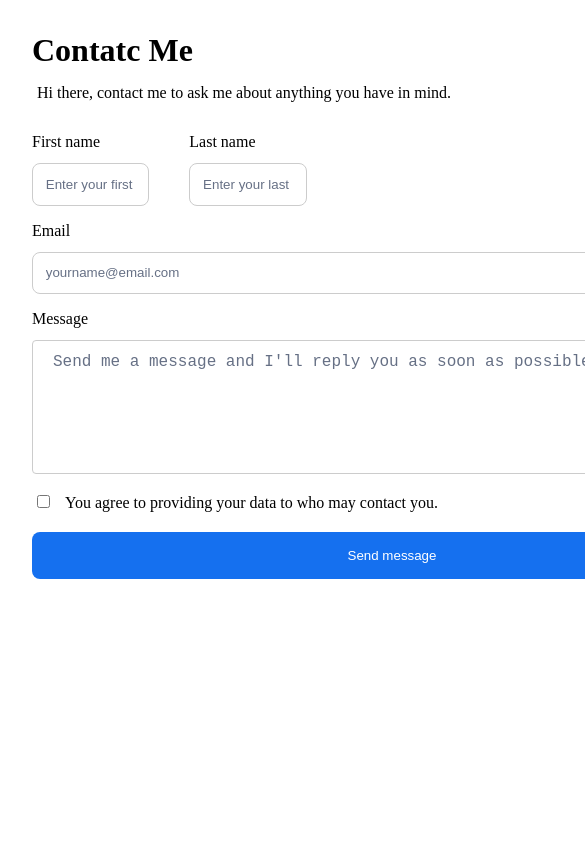
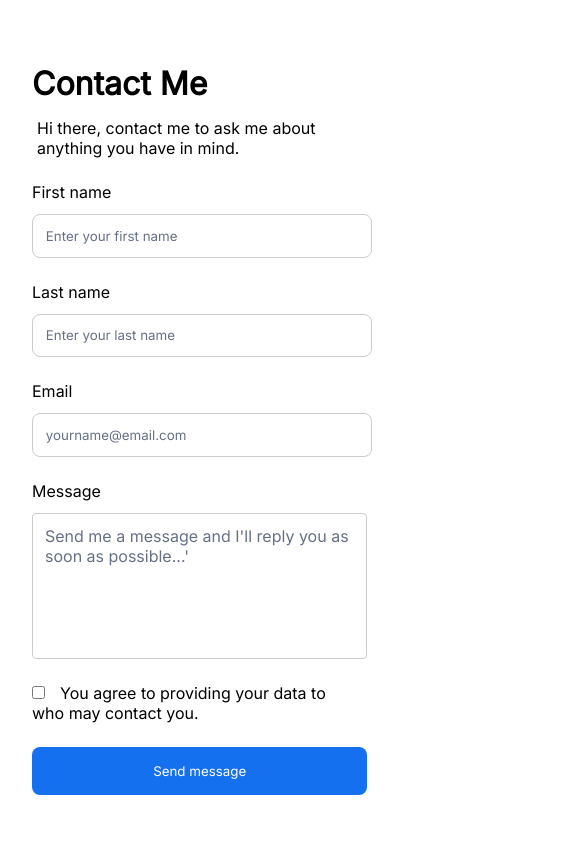
Before and after one commit to doziem/link_tree_app, a React (Create React App) app: page /contact in a window 390 px wide. Shown: the top 844 px of the page, 585 px wide, since content can reach past the window. Built offline with nearby package versions, Linux system fonts and the light colour scheme.

Commit message:
mobile responsiveness

```diff
--- a/public/index.html
+++ b/public/index.html
@@ -9,10 +9,16 @@
       name="description"
       content="Web site created using create-react-app"
     />
+
     <link rel="apple-touch-icon" href="%PUBLIC_URL%/logo192.png" />
 
     <link rel="manifest" href="%PUBLIC_URL%/manifest.json" />
-
+    <link rel="preconnect" href="https://fonts.googleapis.com" />
+    <link rel="preconnect" href="https://fonts.gstatic.com" crossorigin />
+    <link
+      href="https://fonts.googleapis.com/css2?family=Inter&family=Poppins:wght@200&display=swap"
+      rel="stylesheet"
+    />
     <title>link-tree app</title>
   </head>
   <body>
--- a/src/App.css
+++ b/src/App.css
@@ -1,3 +1,6 @@
+* {
+  font-family: 'Inter', sans-serif;
+}
 a {
   text-decoration: none;
   align-items: center;
@@ -17,6 +20,7 @@ p {
   /* width: 100%; */
 }
 
+/* Header */
 .header {
   display: flex;
   flex-direction: column;
@@ -39,6 +43,7 @@ p {
 #slack {
   display: none;
 }
+/* Home */
 .home {
   height: 100%;
   width: 100%;
@@ -48,16 +53,19 @@ p {
   align-items: center;
 }
 
+/* Contact Form */
+
 .form {
   /* display: flex;
   flex-direction: column; */
   /* justify-content: center; */
   margin: 20px auto;
   align-items: center;
-  width: 720px;
+  width: 50%;
 }
 .form-group {
   display: flex;
+  justify-content: space-between;
   width: 100%;
 }
 .form-control {
@@ -67,24 +75,25 @@ p {
 }
 label {
   margin-bottom: 12px;
+  font-weight: 500;
 }
 input[type='text'] {
   padding: 0.8rem;
   border-radius: 0.5rem;
   border: 1px solid #ccc;
-  width: 23vw;
+  width: 21.6vw;
 }
 
 input[type='email'] {
   padding: 0.8rem;
   border: 1px solid #ccc;
   border-radius: 8px;
-  /* width: 100%; */
+  width: 48vw;
 }
 
 textarea {
-  /* width: 100%; */
-  padding: 12px 20px;
+  width: 50vw;
+  padding: 12px;
   box-sizing: border-box;
   border: 1px solid #ccc;
   border-radius: 4px;
@@ -93,7 +102,7 @@ textarea {
 }
 
 .checkbox-control {
-  margin: 20px 5px;
+  margin: 20px 0px;
 }
 .checkbox-control > label {
   margin-left: 15px;
@@ -108,14 +117,17 @@ textarea {
   color: #fff;
   padding: 1rem;
   border: none;
-  width: 100%;
+  width: 50vw;
+  margin-bottom: 6rem;
 }
 
 #btn_submit:focus {
   border: none;
 }
+
+/* Button */
 .link {
-  width: 72rem;
+  width: 98%;
   height: 4.5rem;
   margin: 1.5rem auto;
   padding: 1.5rem 2rem;
@@ -133,6 +145,7 @@ a:hover {
 .slack-img {
   margin-right: 12px;
 }
+/* Footer */
 .footer {
   display: flex;
   width: 100%;
@@ -156,14 +169,90 @@ a:hover {
   width: 132px;
 }
 
+/* Media Query */
+@media only screen and (min-width: 960px) and (max-width: 1024px) {
+  .header {
+    margin-top: 4rem;
+  }
+  .link {
+    width: 100%;
+    /* margin: 1rem 0;
+    padding: 0.5rem 1rem; */
+  }
+  .form {
+    width: 90%;
+    margin-top: 5rem;
+  }
+
+  input[type='text'] {
+    width: 34vw;
+  }
+
+  input[type='email'] {
+    width: 81.4vw;
+  }
+
+  textarea {
+    width: 84vw;
+  }
+
+  .form-control {
+    margin-top: 2rem;
+  }
+
+  .checkbox-control {
+    margin: 2rem 0rem;
+  }
+
+  #btn_submit {
+    width: 84vw;
+  }
+  .footer {
+    width: 100%;
+    /* padding: 10px; */
+  }
+}
+
 @media only screen and (min-width: 768px) and (max-width: 959px) {
   .header {
     margin-top: 4rem;
   }
   .link {
-    width: 98%;
+    width: 100%;
     /* margin: 1rem 0;
     padding: 0.5rem 1rem; */
+  }
+  .form {
+    width: 90%;
+    margin-top: 5rem;
+  }
+
+  input[type='text'] {
+    width: 34vw;
+  }
+
+  input[type='email'] {
+    width: 80vw;
+  }
+
+  textarea {
+    width: 83vw;
+  }
+
+  .form-control {
+    margin-top: 2rem;
+  }
+
+  .checkbox-control {
+    margin: 2rem 0rem;
+  }
+
+  #btn_submit {
+    width: 83vw;
+  }
+  .footer {
+    width: 100%;
+    /* padding: 10px; */
   }
 }
 
@@ -174,15 +263,46 @@ a:hover {
   .username {
     font-size: 2rem;
   }
+
+  .form {
+    width: 100%;
+    margin-top: 4rem;
+  }
+  .form-group {
+    display: block;
+  }
+  .form-control {
+    margin: 1.5rem 0rem;
+  }
+
+  .checkbox-control {
+    margin: 1.5rem 0rem;
+  }
   .link {
     width: 100%;
     margin: 1rem 0;
     padding: 0.5rem 1rem;
   }
-  .home__social {
-    display: none;
+  input[type='text'] {
+    width: 80vw;
   }
+  input[type='email'] {
+    width: 80vw;
+  }
+
+  textarea {
+    width: 86vw;
+  }
+  #btn_submit {
+    width: 86vw;
+  }
+
   .footer {
-    display: none;
+    display: block;
+    margin-top: 2rem;
+    height: 8rem;
+  }
+  .zuri-title {
+    margin: 16px;
   }
 }
--- a/src/data.js
+++ b/src/data.js
@@ -30,7 +30,7 @@ const data = [
         link: 'https://books.zuri.team/design-rules '
     },
     {
-        name: 'Contact',
+        name: 'Contact Me',
         id: 'contact',
         link: '/contact'
     },
--- a/src/pages/Contact.js
+++ b/src/pages/Contact.js
@@ -5,7 +5,7 @@ const Contact = () => {
   const [name, setName] = useState('');
   return (
     <form className="form">
-      <h1>Contatc Me</h1>
+      <h1>Contact Me</h1>
       <p>Hi there, contact me to ask me about anything you have in mind.</p>
       <div className="form-group">
         <div className="form-control first">
```
